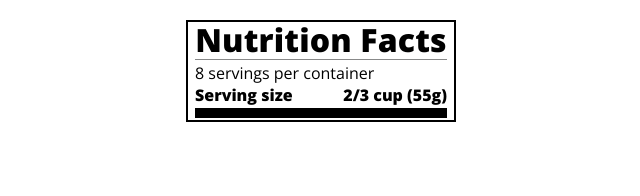
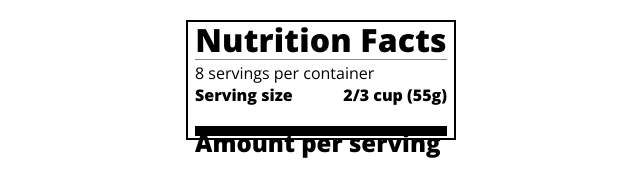
Before and after one commit to gennadijkhimij/html-css-typography, a plain HTML site: page index.html in a window 1280 px wide. Shown: the whole page, without its empty margins (319-959 px from the left). Drawn offline with nearby package versions, Linux system fonts and the light colour scheme.

Commit message:
Створення h2

```diff
--- a/index.html
+++ b/index.html
@@ -17,7 +17,11 @@
         <p class="bold">Serving size <span>2/3 cup (55g)</span></p>
     </header>
     <div class="divider large">
-    <div class="calories-info"></div>
+    <div class="calories-info">
+      <div class="left-container">
+        <h2 class="bold small-text">Amount per serving</h2>
+      </div>
+    </div>
 
     </div>
   </div>
```
